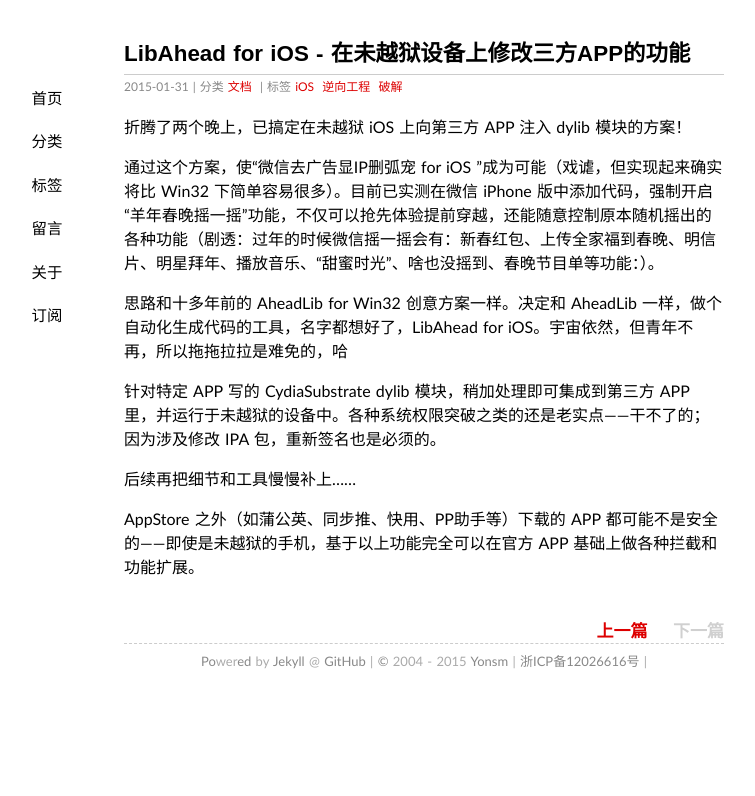
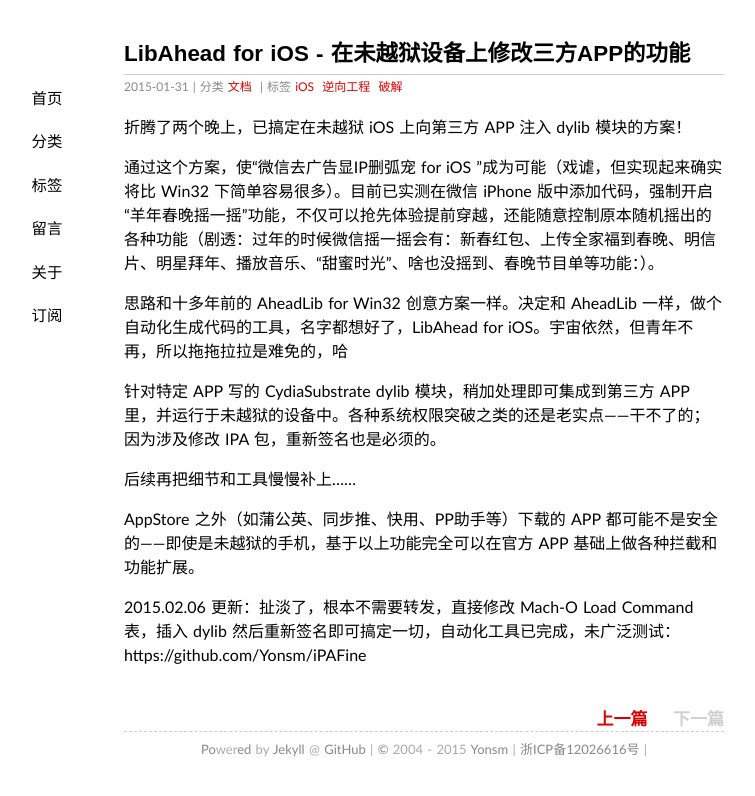
Before and after one commit to Yonsm/Yonsm.github.io, a Jekyll site: the page built from _posts/2015-01-31-libahead.md, in a window 1280 px wide. Shown: the top 796 px of the page, without its empty margins (216-971 px from the left). Built offline with Jekyll 4.4.1, drawn with Linux system fonts in a browser that asks for light colours; Markdown is read by kramdown in place of the engine named in the settings; comment, search, counter and statistics services are not loaded.

Commit message:
Update 2015-01-31-libahead.md

```diff
--- a/_posts/2015-01-31-libahead.md
+++ b/_posts/2015-01-31-libahead.md
@@ -17,3 +17,5 @@ tags: iOS 逆向工程 破解
 后续再把细节和工具慢慢补上……
 
 AppStore 之外（如蒲公英、同步推、快用、PP助手等）下载的 APP 都可能不是安全的——即使是未越狱的手机，基于以上功能完全可以在官方 APP 基础上做各种拦截和功能扩展。
+
+2015.02.06 更新：扯淡了，根本不需要转发，直接修改 Mach-O Load Command 表，插入 dylib 然后重新签名即可搞定一切，自动化工具已完成，未广泛测试：https://github.com/Yonsm/iPAFine
```
